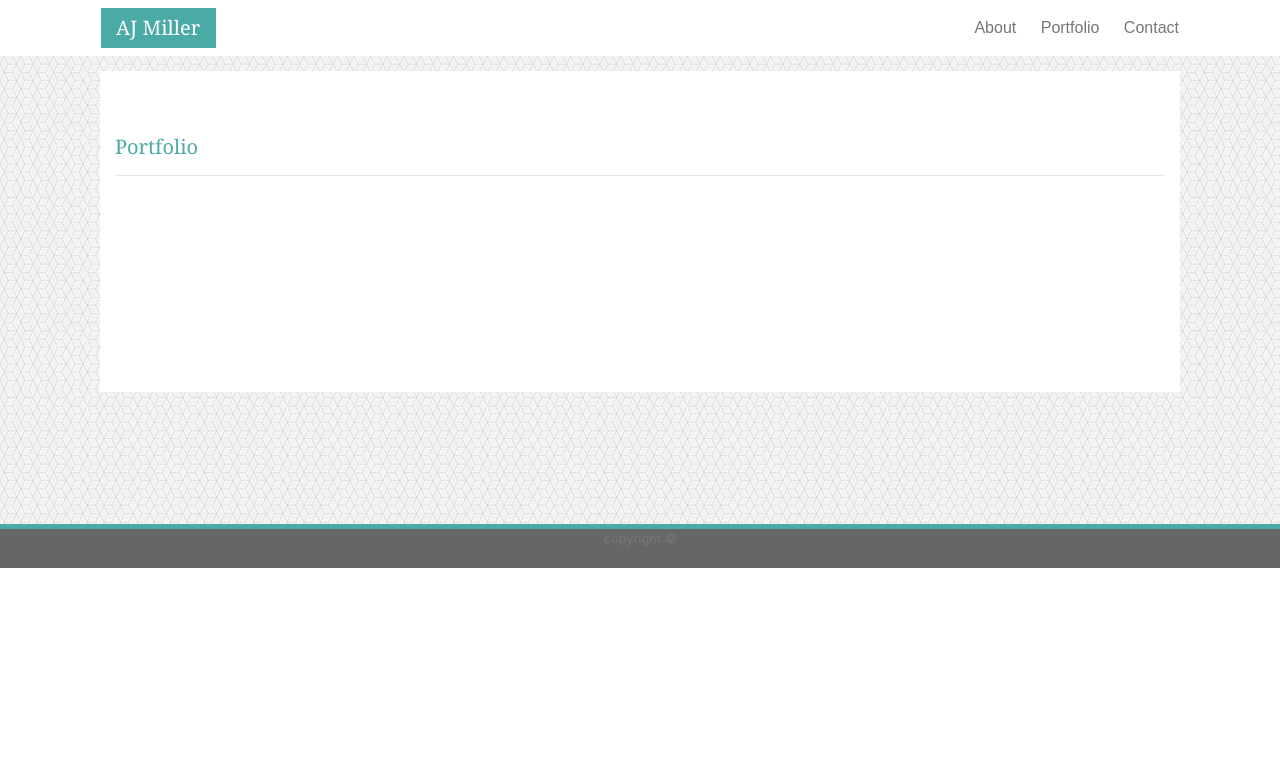
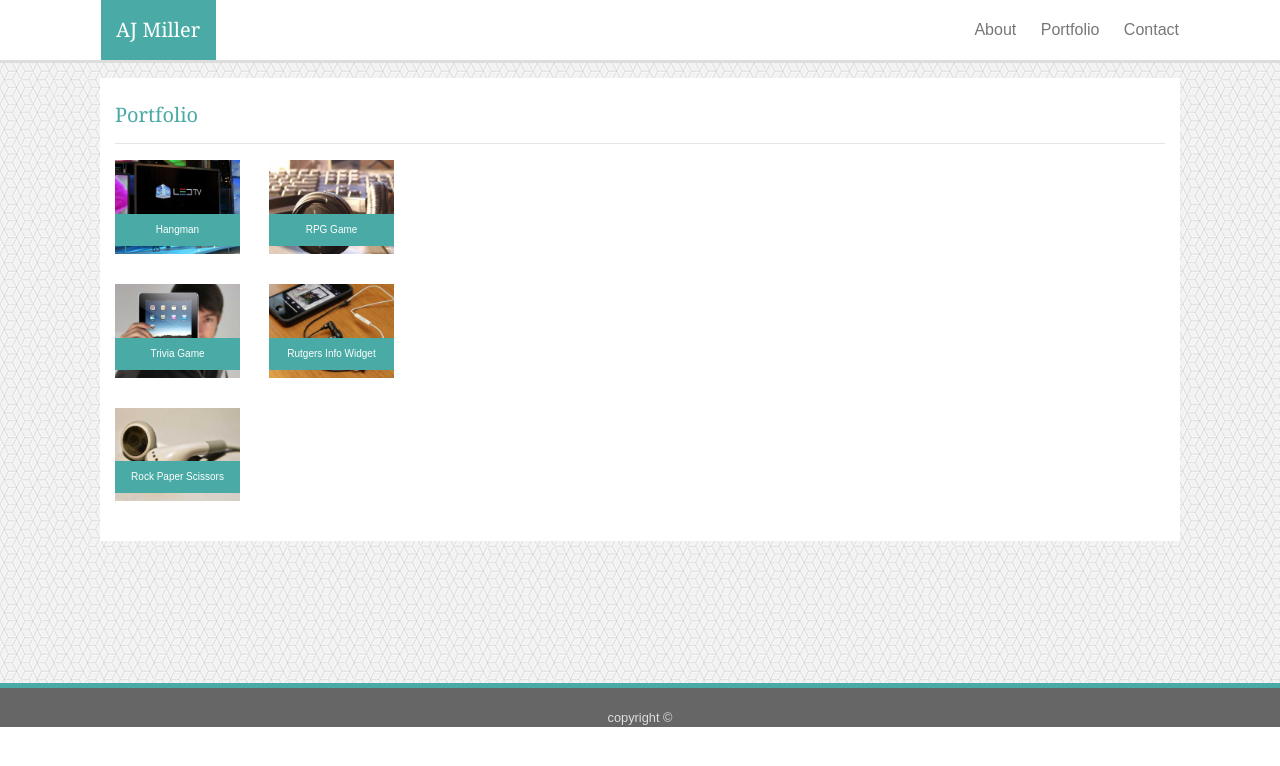
Before and after one commit to yf8644rk/AJ-Miller-prework, a plain HTML site: page Module-1_Assessment/portfolio.html in a window 1280 px wide. Drawn offline with nearby package versions, Linux system fonts and the light colour scheme; files whose address does not match are found by name.

Commit message:
Module-1_Assessment/

```diff
--- a/Module-1_Assessment/assets/css/style.css
+++ b/Module-1_Assessment/assets/css/style.css
@@ -1,6 +1,7 @@
 .body{
     background-image: url(../images/background_pattern.png);
     height: 100%;
+    width: 960px;
     background-size: cover;
     background-repeat: no-repeat;
     background-position: center;
@@ -8,7 +9,7 @@
 }
 .bg{
     background-image: url(../images/background_pattern.png);
-    padding-bottom: 190px;
+    padding-bottom: 100px;
     padding-top: 15px;
 }
 .bg2{
@@ -18,6 +19,14 @@
 }
 .bg3{
     background-image: url(../images/background_pattern.png);
-    padding-bottom: 100px;
+    padding-bottom: 110px;
     padding-top: 15px;
+
 }
+@media screen and (max-width: 768px){
+    .body{
+        width: 768px;
+    }
+
+
+}
--- a/Module-1_Assessment/portfolio.html
+++ b/Module-1_Assessment/portfolio.html
@@ -8,14 +8,15 @@
         <meta http-equiv="X-UA-Compatible" content="IE=edge">
         <title>Portfolio Gallery</title>
         <meta name="description" content="">
-        <meta name="viewport" content="width=device-width, initial-scale=1">
+        <meta name="viewport" content="width=960px, initial-scale=1">
         <link rel="stylesheet" type="text/css" href="assets/css/style.css">
         <link rel="stylesheet" href="https://stackpath.bootstrapcdn.com/bootstrap/4.4.1/css/bootstrap.min.css" integrity="sha384-Vkoo8x4CGsO3+Hhxv8T/Q5PaXtkKtu6ug5TOeNV6gBiFeWPGFN9MuhOf23Q9Ifjh" crossorigin="anonymous">
     </head>
     <body>
-        <div class = container>
+        <div style="border-bottom: solid #dddddd;">
+            <div class = "container">
                 <nav class="navbar navbar-expand-lg navbar-white bg-white">
-                <div style="background-color: #4aaaa5; padding-left: 15px; color: white; font-family: Georgia, 'Times New Roman', Times, serif;">
+                    <div style="background-color: #4aaaa5; margin-top: -8px; margin-bottom: -8px; padding-bottom: 10px; padding-top: 10px; padding-left: 15px; color: white; font-family: Georgia, 'Times New Roman', Times, serif;">
                     <a class="navbar-brand" heref = "#">AJ Miller</a>
                     </div>
                     <div class = "navbar-nav ml-auto">
@@ -25,22 +26,54 @@
                             <a>Contact</a>
                         </div>
                     </div>
-
                 </nav>
+            </div>
         </div>
 
         <div class = "bg3">
-            <div class = "container" >
+            <div class = "container">
 
-                <div class =  "jumbotron jumbotron-fluid bg-white" style="padding-bottom: 200px; padding-left: 15px; padding-right: 15px; margin-left: 15px; margin-right: 15px;">
+                <div class =  "jumbotron jumbotron-fluid bg-white" style="padding-bottom: 40px; padding-top: 25px; padding-left: 15px; padding-right: 15px; margin-left: 15px; margin-right: 15px;">
                     <h5 style="color: #4aaaa5; font-family: Georgia, 'Times New Roman', Times, serif;">Portfolio</h5>
                     <hr class="my-3">
+                    <div style="font-family: Arial, Helvetica, sans-serif;">
+                        <div class="row">
+                            <div class = "col-xs-2" style="margin-left: 15px;">
+                                <img class = "img-fluid" src="C:\Users\Owner\Desktop\AJ-Miller-prework\Module-1_Assessment\assets\images\portfolio_pic1.jpg" alt = "portfolio_pic1"height="125px" width="125px">
+                                <img class = "img-fluid" style="margin-left: 25px;" src="C:\Users\Owner\Desktop\AJ-Miller-prework\Module-1_Assessment\assets\images\portfolio_pic2.jpg" alt = "portfolio_pic2" height="125px" width="125px">
+                                <div class="row">
+                                    <h6 style="padding-top: 10px; margin-left: 15px; margin-top: -40px; color:#ffffff; background-color: #4aaaa5; width: 125px; text-align: center; font-size: x-small;">Hangman</h6>
+                                    <h6 style="padding-top: 10px; margin-left: 29px; margin-top: -40px; color:#ffffff; background-color: #4aaaa5; width: 125px; text-align: center; font-size: x-small;">RPG Game</h6>
+                                </div>
+                            </div>
+                        </div>
+                            <div class="row">
+                            <div class = "col-xs-2" style="margin-left: 15px; margin-top: 30px;">
+                                <img class = "img-fluid" src="C:\Users\Owner\Desktop\AJ-Miller-prework\Module-1_Assessment\assets\images\portfolio_pic3.jpg" alt = "portfolio_pic3"height="125px" width="125px">
+                                <img class = "img-fluid" style="margin-left: 25px;" src="C:\Users\Owner\Desktop\AJ-Miller-prework\Module-1_Assessment\assets\images\portfolio_pic4.jpg" alt = "portfolio_pic4" height="125px" width="125px">
+                                <div class="row">
+                                    <h6 style="padding-top: 10px; margin-left: 15px; margin-top: -40px; color:#ffffff; background-color: #4aaaa5; width: 125px; text-align: center; font-size: x-small;">Trivia Game</h6>
+                                    <h6 style="padding-top: 10px; margin-left: 29px; margin-top: -40px; color:#ffffff; background-color: #4aaaa5; width: 125px; text-align: center; font-size: x-small;">Rutgers Info Widget</h6>
+                                </div>
+                            </div>
+                        </div>
+                        <div class="row">
+                            <div class = "col-xs-2" style="margin-left: 15px; margin-top: 30px;">
+                                <img class = "img-fluid" src="C:\Users\Owner\Desktop\AJ-Miller-prework\Module-1_Assessment\assets\images\portfolio_pic5.jpg" alt = "portfolio_pic5" height="125px" width="125px">
+                                <div class="row">
+                                    <h6 style="padding-top: 10px; margin-left: 15px; margin-top: -40px; color:#ffffff; background-color: #4aaaa5; width: 125px; text-align: center; font-size: x-small;">Rock Paper Scissors</h6>
+                                </div>
+                            </div>
+                        </div>
+                        </div>
+
+                    </div>
                 </div>
             </div>
         </div>
 
         <footer class="page-footer font small">
-            <div style="border-style: solid none none none; border-color: #4aaaa5; border-width: 5px; text-align: center; padding-bottom: 20px; background-color: #666666; color: #777777;" >
+            <div style="border-style: solid none none none; border-color: #4aaaa5; border-width: 5px; text-align: center; padding-top: 20px; background-color: #666666; color: #dddddd; font-family: Arial, Helvetica, sans-serif;" >
                 <a>copyright ©</a>
             </div>
         </footer>
```
Also changed, not shown: Module-1_Assessment/contact.html (+6 -5 lines), Module-1_Assessment/index.html (+9 -8 lines), Module-1_Assessment/assets/images/AJ_profile_picture.jpg, Module-1_Assessment/assets/images/portfolio_pic1.jpg (added), Module-1_Assessment/assets/images/portfolio_pic2.jpg (added), Module-1_Assessment/assets/images/portfolio_pic3.jpg (added), Module-1_Assessment/assets/images/portfolio_pic4.jpg (added), Module-1_Assessment/assets/images/portfolio_pic5.jpg (added). Lines whose indentation alone changed are shown as unchanged.
